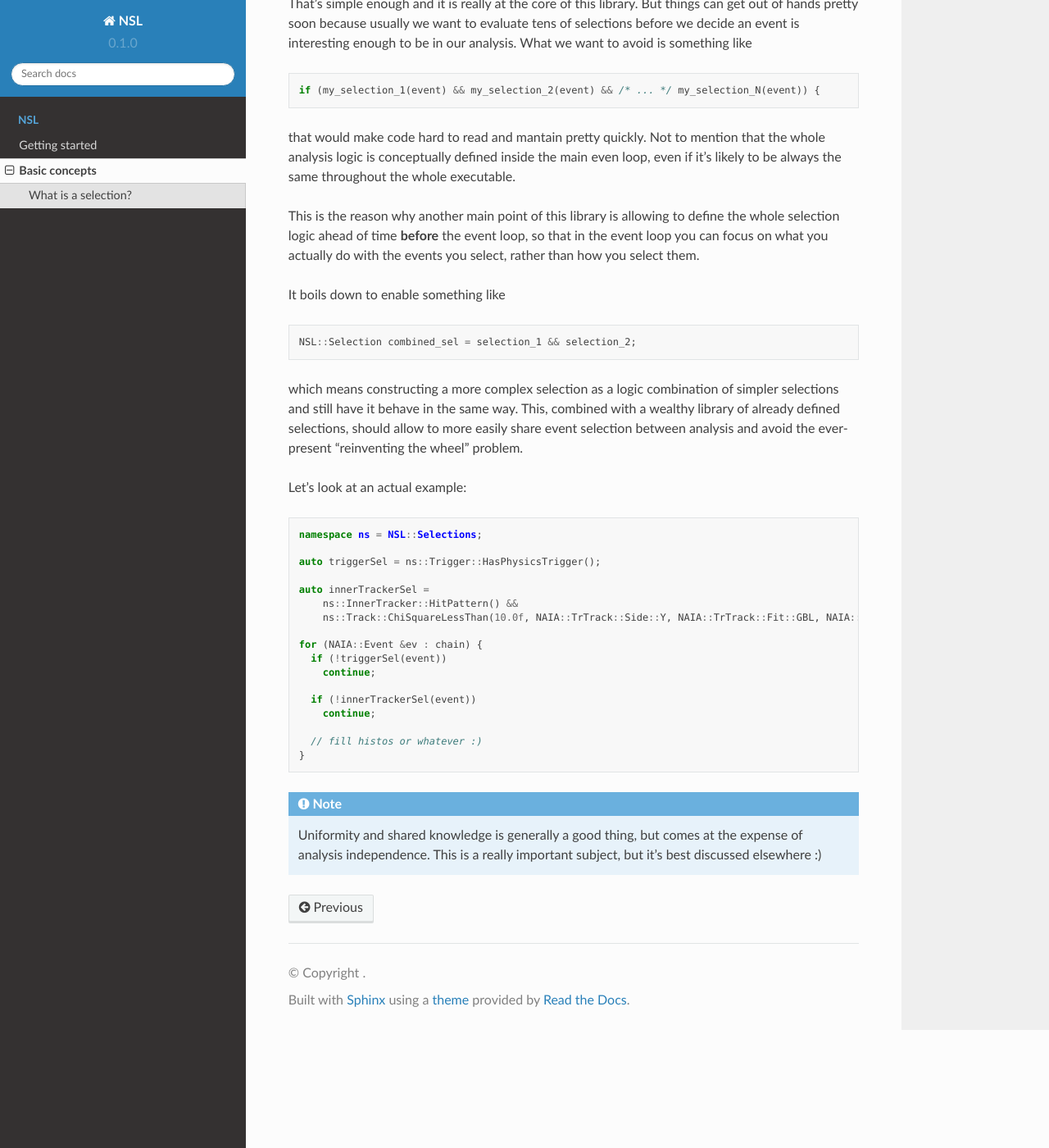
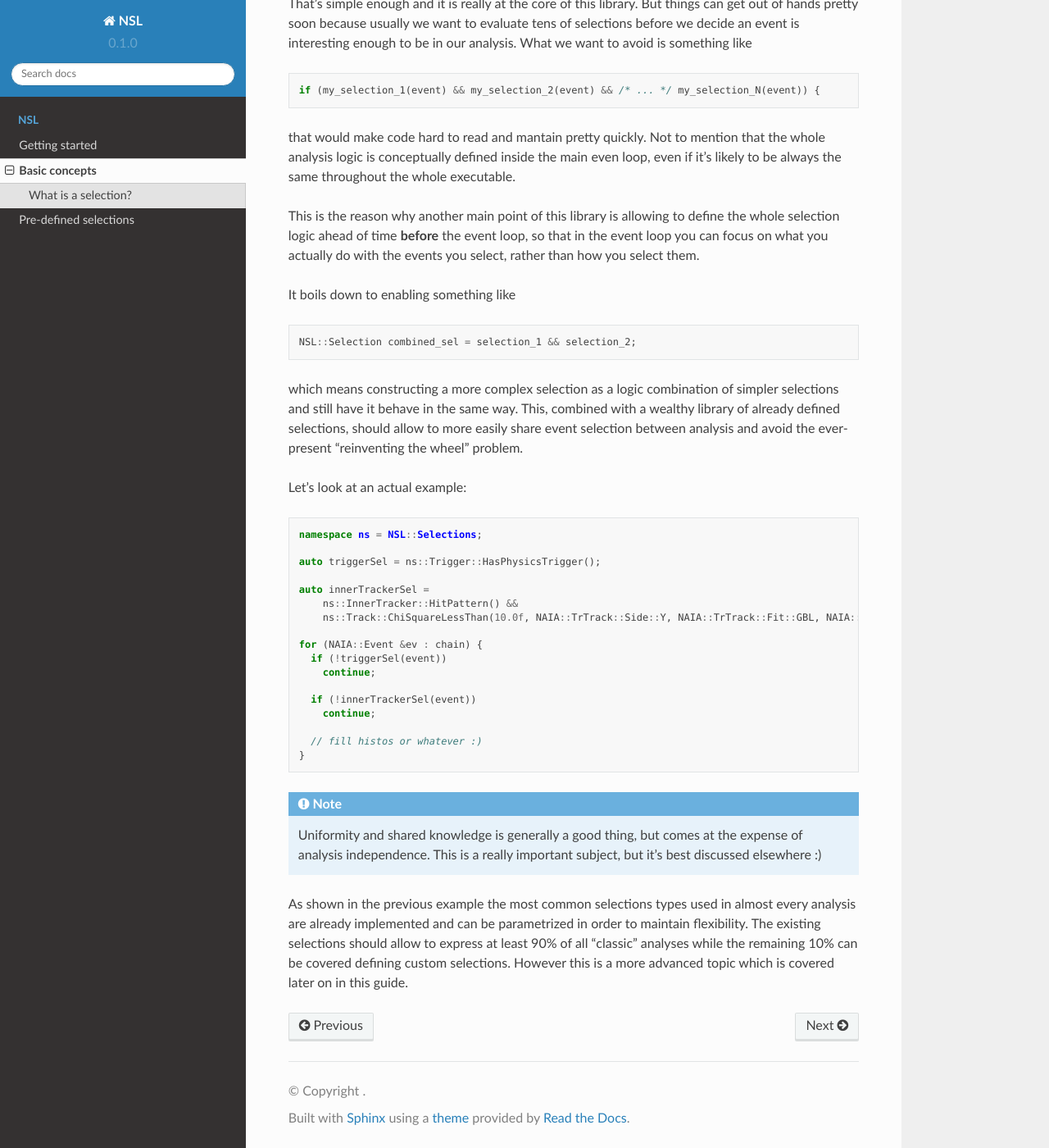
Before and after one commit to valerioformato/nsl-readthedocs, a Sphinx documentation site: the page built from docs/source/selections/basic-concepts.rst, in a window 1280 px wide and 1400 px high, scrolled down 648 px. Shown: the whole window at 82% size. Built offline with Sphinx 7.4.7 and the Read the Docs theme 2.0.0, drawn with Linux system fonts in a browser that asks for light colours; pages that are not in the unit, such as notebooks, are missing from menus.

Commit message:
Start working on selection list

```diff
--- a/docs/source/selections/basic-concepts.rst
+++ b/docs/source/selections/basic-concepts.rst
@@ -37,7 +37,7 @@ This is the reason why another main point of this library is allowing to define
 of time **before** the event loop, so that in the event loop you can focus on what you actually do with the events
 you select, rather than how you select them.
 
-It boils down to enable something like
+It boils down to enabling something like
 
 .. code-block:: cpp
 
@@ -73,3 +73,7 @@ Let's look at an actual example:
 
    Uniformity and shared knowledge is generally a good thing, but comes at the expense of analysis independence.
    This is a really important subject, but it's best discussed elsewhere :)
+
+As shown in the previous example the most common selections types used in almost every analysis are already implemented and can be parametrized in order
+to maintain flexibility. The existing selections should allow to express at least 90% of all "classic" analyses while the remaining 10% can be covered
+defining custom selections. However this is a more advanced topic which is covered later on in this guide.
```
Also changed, not shown: docs/source/selections/predefined-selections.rst (added, +18 -0 lines).
